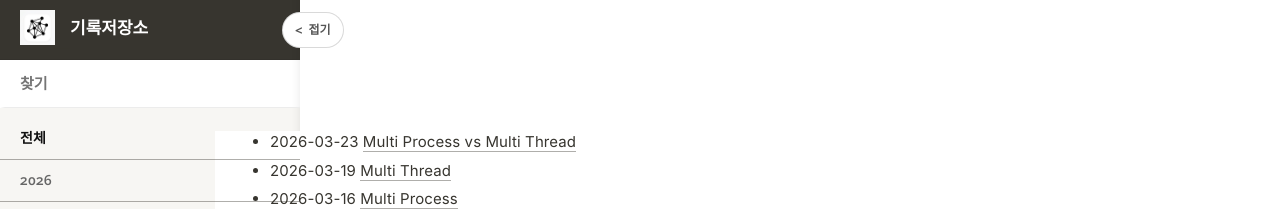
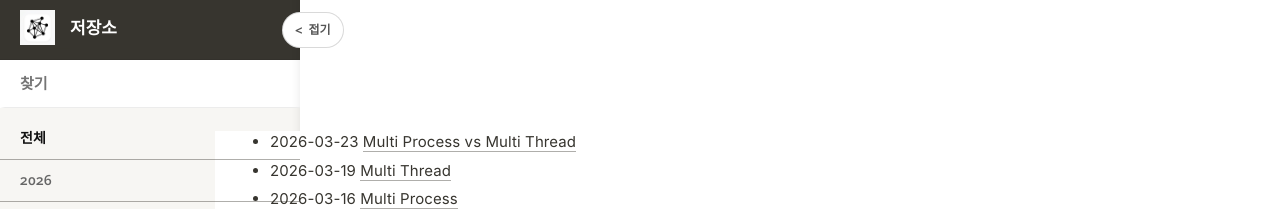
Before and after one commit to mooooonmin/mooooonmin.github.io, a Jekyll site: the page built from index.html, in a window 1280 px wide. Shown: the top 209 px of the page. Built offline with Jekyll 4.4.1, drawn with Linux system fonts in a browser that asks for light colours; some web fonts are replaced; the list of posts is cut into pages by our own code.

Commit message:
타이틀 수정

```diff
--- a/_config.yml
+++ b/_config.yml
@@ -1,7 +1,7 @@
 # ----
 # Site (블로그)
 
-title: 기록저장소
+title: 저장소
 url: "https://mooooonmin.github.io"
 baseurl: ""
 google_analytics_key:
```
